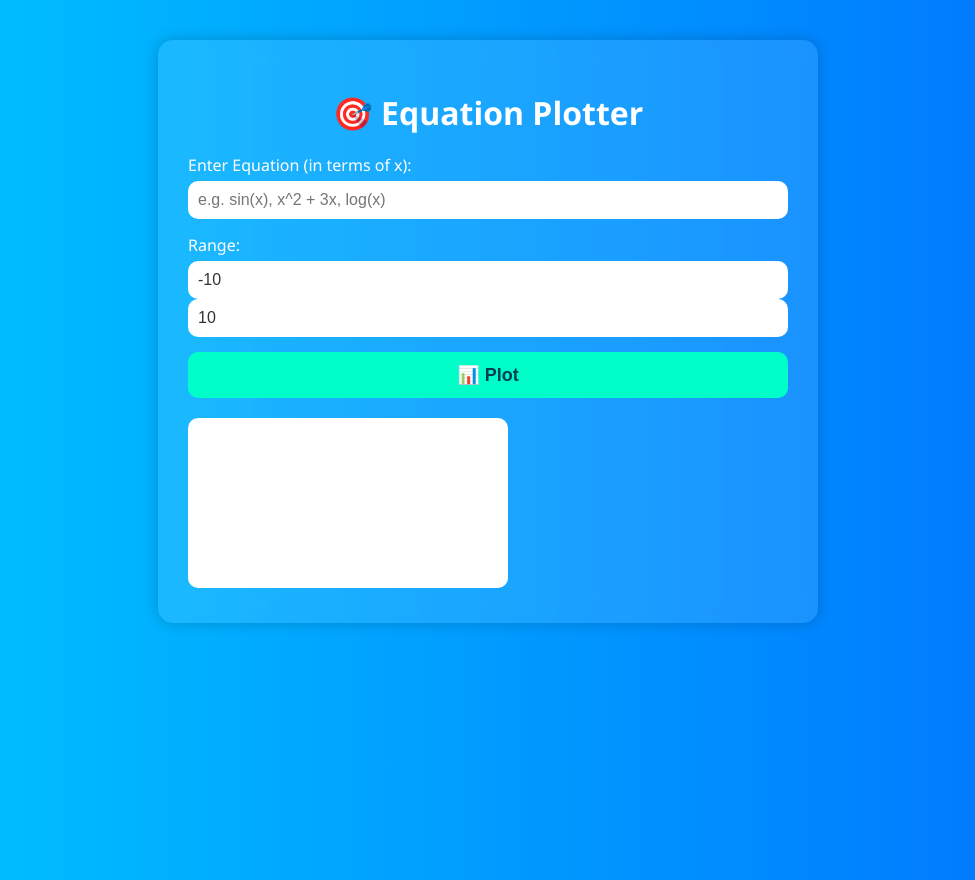
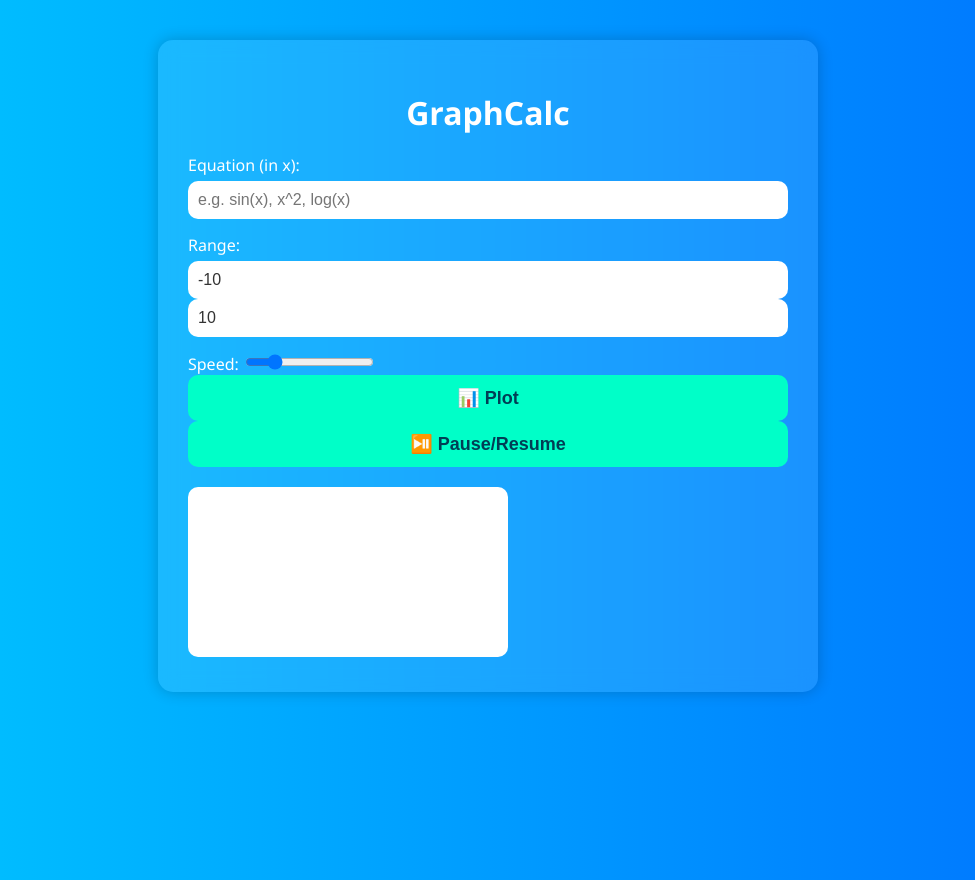
Before and after one commit to Swarup2024web/GraphCalc, a plain HTML site: page index.html in a window 1280 px wide. Shown: the whole page, without its empty margins (152-1127 px from the left). Drawn offline with nearby package versions, Linux system fonts and the light colour scheme.

Commit message:
Update index.html

```diff
--- a/index.html
+++ b/index.html
@@ -3,25 +3,36 @@
 <head>
   <meta charset="UTF-8">
   <title>Equation Plotter</title>
+  <meta name="viewport" content="width=device-width, initial-scale=1.0">
   <link rel="stylesheet" href="style.css">
-  <!-- Chart.js CDN -->
   <script src="https://cdn.jsdelivr.net/npm/chart.js"></script>
-  <!-- Math.js CDN -->
   <script src="https://cdnjs.cloudflare.com/ajax/libs/mathjs/11.11.1/math.min.js"></script>
 </head>
 <body>
   <div class="container">
-    <h1>🎯 Equation Plotter</h1>
+    <h1>GraphCalc</h1>
+
     <div class="input-group">
-      <label for="equation">Enter Equation (in terms of x):</label>
-      <input type="text" id="equation" placeholder="e.g. sin(x), x^2 + 3x, log(x)">
+      <label>Equation (in x):</label>
+      <input type="text" id="equation" placeholder="e.g. sin(x), x^2, log(x)" />
     </div>
+
     <div class="range-group">
-      <label>Range: </label>
-      <input type="number" id="xStart" placeholder="x start" value="-10">
-      <input type="number" id="xEnd" placeholder="x end" value="10">
+      <label>Range:</label>
+      <input type="number" id="xStart" placeholder="Start X" value="-10" />
+      <input type="number" id="xEnd" placeholder="End X" value="10" />
     </div>
-    <button onclick="plot()">📊 Plot</button>
+
+    <div class="control-group">
+      <label for="speedSlider">Speed:</label>
+      <input type="range" id="speedSlider" min="1" max="100" value="20" />
+    </div>
+
+    <div class="button-group">
+      <button onclick="plot()">📊 Plot</button>
+      <button onclick="toggleAnimation()">⏯️ Pause/Resume</button>
+    </div>
+
     <canvas id="graphCanvas"></canvas>
   </div>
 
```
